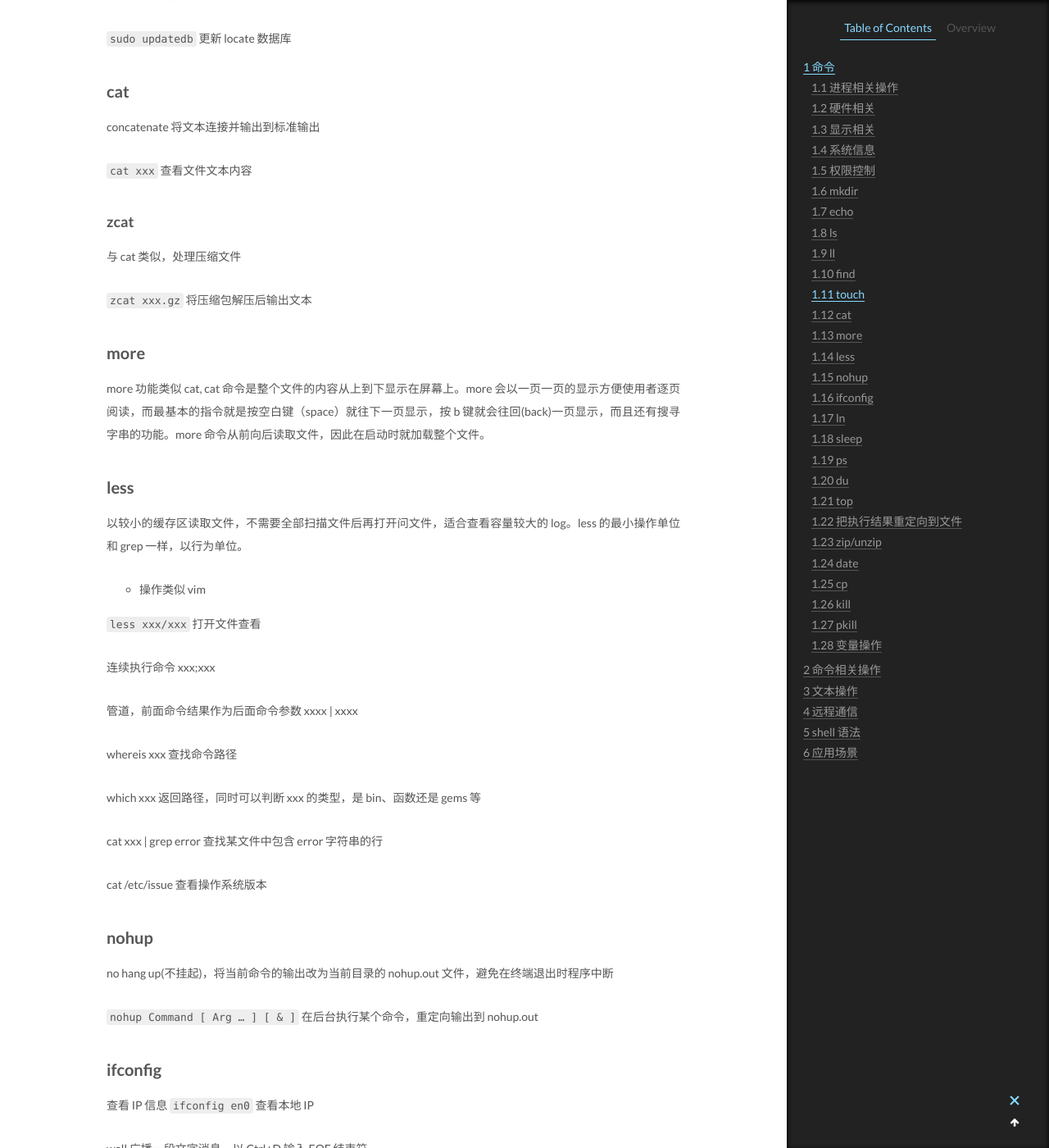
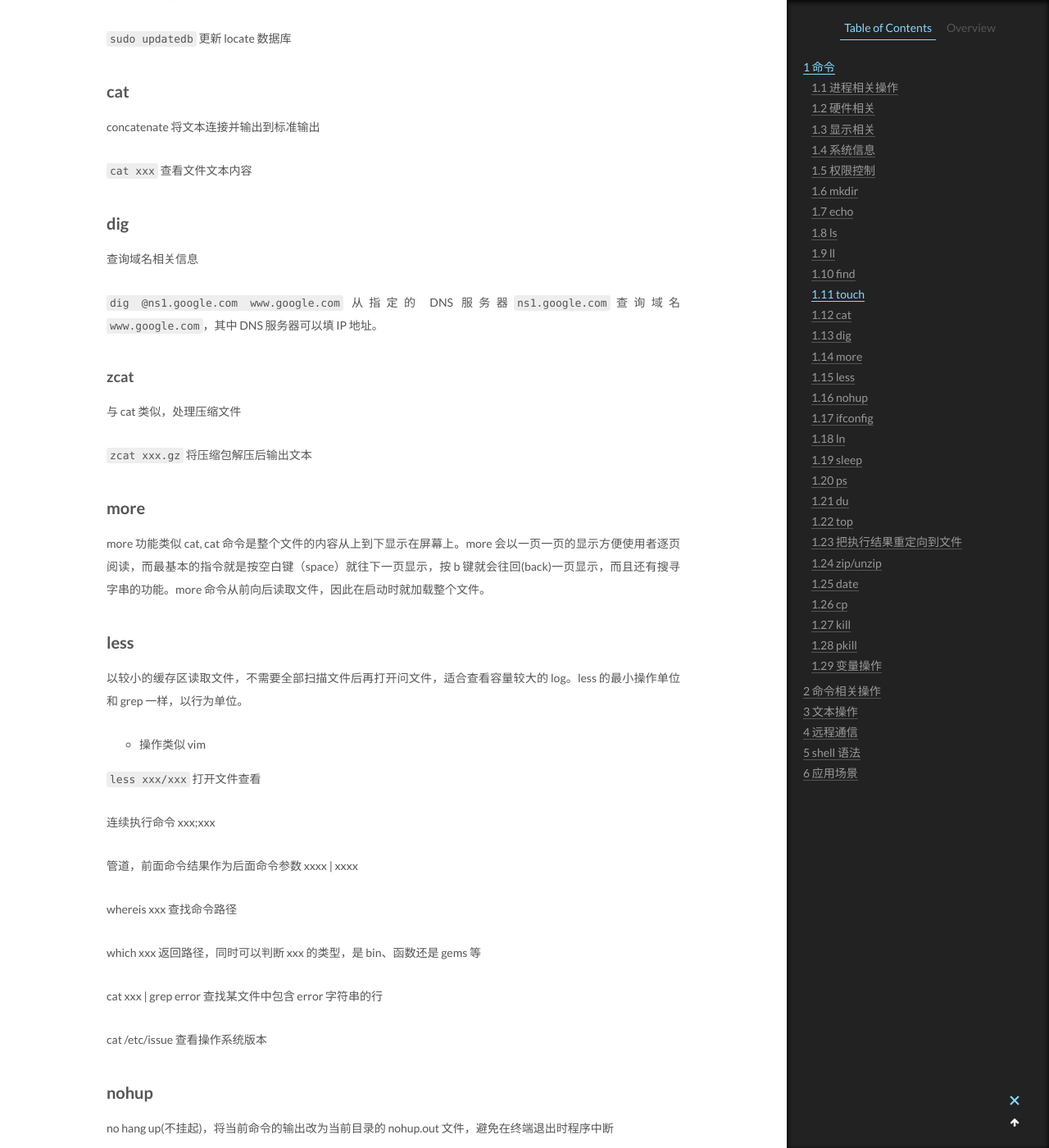
Before and after one commit to CodeHunter2006/CodeHunter2006.github.io, a Jekyll site: the page built from _posts/2018-09-02-Linux_Shell_Command.md, in a window 1280 px wide and 1400 px high, scrolled down 4906 px. Shown: the whole window at 82% size. Built offline with Jekyll 4.4.1, drawn with Linux system fonts in a browser that asks for light colours.

Commit message:
docs: add contents

```diff
--- a/_posts/2018-09-02-Linux_Shell_Command.md
+++ b/_posts/2018-09-02-Linux_Shell_Command.md
@@ -215,6 +215,13 @@ concatenate 将文本连接并输出到标准输出
 
 `cat xxx`
 查看文件文本内容
+
+## dig
+
+查询域名相关信息
+
+`dig @ns1.google.com www.google.com`
+从指定的 DNS 服务器`ns1.google.com`查询域名`www.google.com`，其中 DNS 服务器可以填 IP 地址。
 
 ### zcat
 
```
Also changed, not shown: _posts/2021-10-12-Kubernetes_Spec.md (+44 -0 lines).
